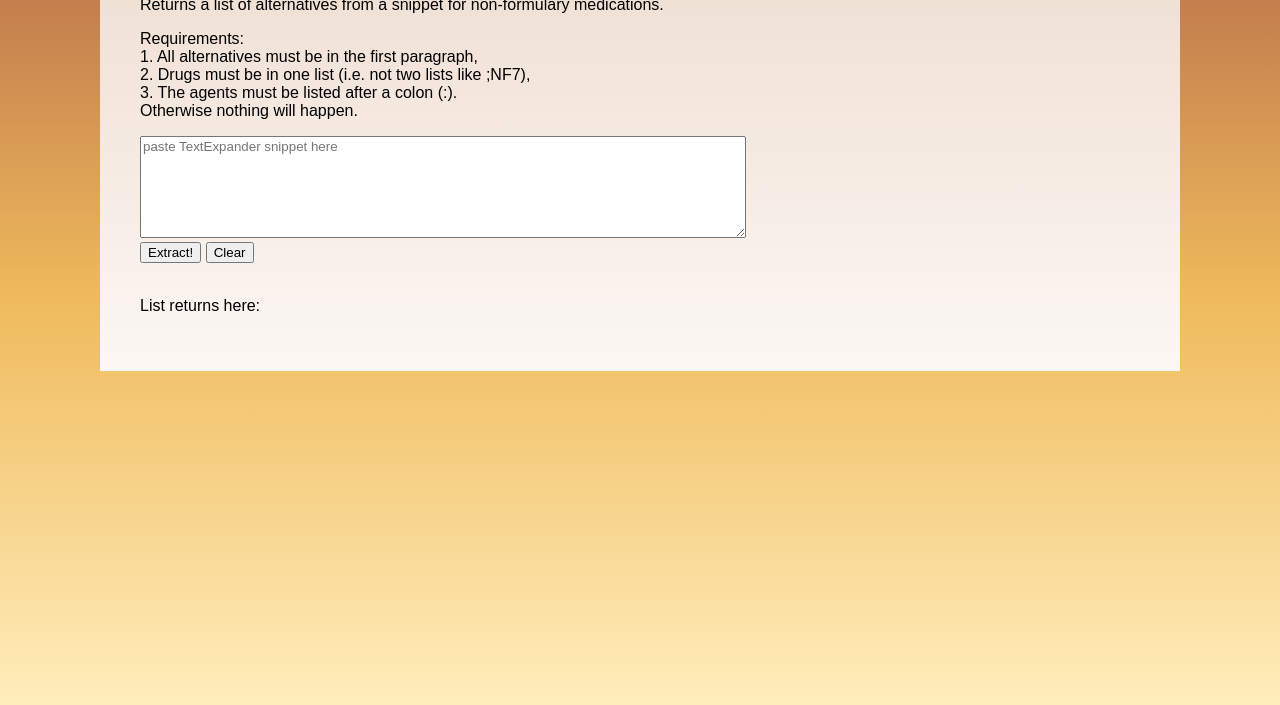
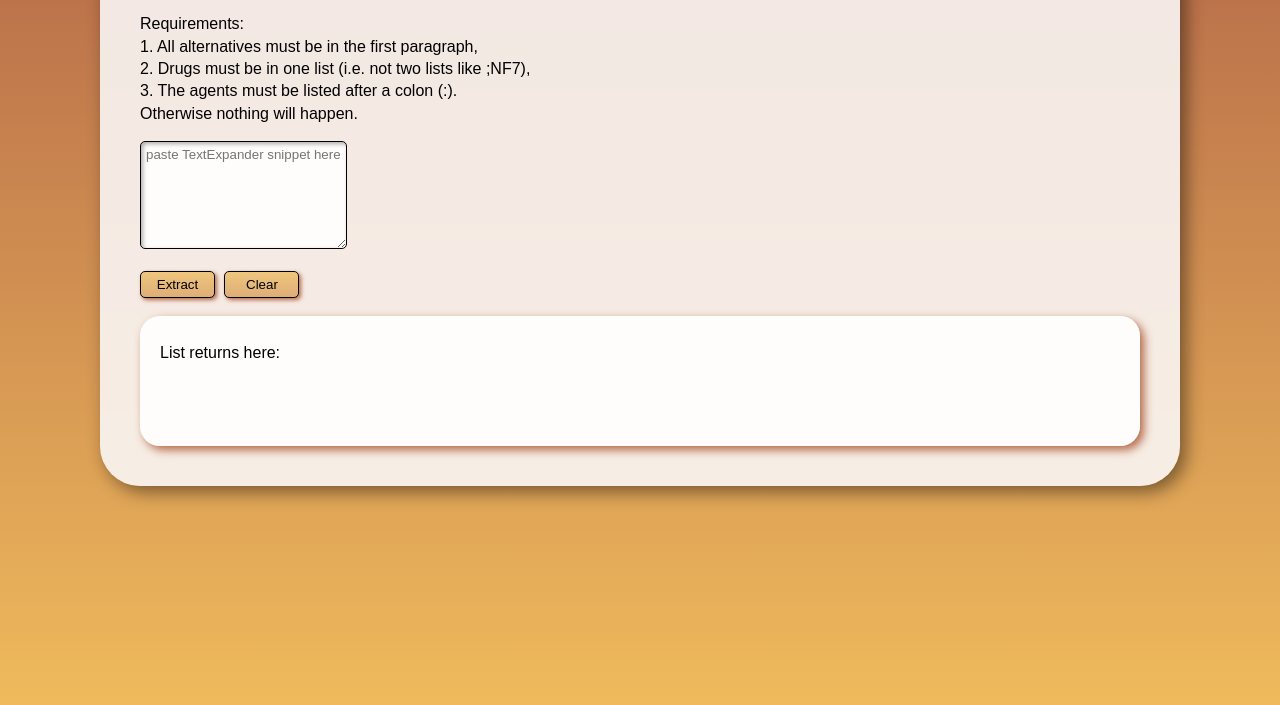
Before and after one commit to BitsAndGravy/nfAltGenerator, a plain HTML site: page altExtractor.html in a window 1280 px wide. Shown: the part 111-816 px from the top of the page. Drawn offline with Linux system fonts and the light colour scheme.

Commit message:
improved viz, added line spacing

```diff
--- a/altExtractor.html
+++ b/altExtractor.html
@@ -3,6 +3,7 @@
 <head>
     <title>Alt Extractor</title>
     <script>
+        // Extract button
         function getAlternatives() {
             document.getElementById('superDiv').innerText = '';     // Clear the div of previous values
             let text = document.getElementById('textInput').value;  // Get the snippet
@@ -23,9 +24,6 @@
                 drugList[i] = drugList[i].charAt(0).toUpperCase() + drugList[i].slice(1); // Capitalize each item
             };
 
-
-
-
             let drugListSorted = drugList.sort();                   // Sort alphabetically
 
             for(i = 0; i < drugList.length; i++) {                  // For loop to add each drug to the page
@@ -35,13 +33,15 @@
                 let bk = document.createElement('br');
                 let outputDiv = document.getElementById('superDiv');
 
-                outputDiv.appendChild(check);
-                outputDiv.appendChild(drugNode);  // Add drug name to the div
-                outputDiv.appendChild(bk);        // Add new line after drug name
+                outputDiv.classList.add('line-spacing'); // Add spacing between lines
+                outputDiv.appendChild(check);       // Add checkbox
+                outputDiv.appendChild(drugNode);    // Add drug name to the div
+                outputDiv.appendChild(bk);          // Add new line after drug name
             };
 
         }
 
+        // Clear button
         function clearTextarea() {
             document.getElementById('textInput').value = '';
             document.getElementById('superDiv').innerText = '';
@@ -54,17 +54,44 @@
         }
 
         body {
-            background-image: linear-gradient(#b46848, #efba5c, #ffedbb);
+            background-image: linear-gradient(#b46848, #efba5c);
             background-repeat: no-repeat;
             min-height: 100vh;
             padding-left: 30px;
             padding-right: 30px;
         }
 
+        p {
+            line-height: 1.4;
+        }
+
+        .line-spacing {
+            line-height: 1.4;
+        }
+
         textarea {
             field-sizing: content; /* height of the textarea will automatically increase based on the number of lines entered. */
             min-height: 6rem; /* default number of lines to start with */
-            min-width: 600px;
+            max-width: 600px;
+            background-color: #ffffffe3;
+            box-shadow: 2px 2px 4px #00000050 inset;
+            border-color: black;
+            padding: 5px;
+            border-radius: 5px;
+        }
+
+        input[type=checkbox] {
+            accent-color: 5492d7;
+        }
+
+        button {
+            background-image: linear-gradient(#efba5cc6, #d99b55c6);
+            box-shadow: 2px 2px 4px #b46848;
+            padding: 5px;
+            border: 1px solid;
+            border-radius: 5px;
+            width: 75px;
+            margin-right: 5px;
         }
 
         .page-wrapper {
@@ -73,10 +100,22 @@
         }
 
         .content-background {
-            background-image: linear-gradient(#eddbcd, #fcf7f4);
-            padding: 40px;
+            background-color: #faf7f5e4;
+            box-shadow: 6px 6px 18px #00000076;
+            padding-top: 10px;
+            padding-left: 40px;
+            padding-right: 40px;
+            padding-bottom: 40px;
+            border-radius: 40px;
         }
 
+        .return-box {
+            background-color: #ffffffe3;
+            box-shadow: 4px 4px 10px #b46848;
+            border-radius: 20px;
+            min-height: 100px;
+            padding: 10px 20px 20px 20px;
+        }
 
 
     </style>
@@ -85,7 +124,7 @@
     <div class="body-background">
         <div class="page-wrapper content-background">
             <div>
-                <H3>Alt Extractor</H3>
+                <H2>Alt Extractor</H2>
                 <p>Returns a list of alternatives from a snippet for non-formulary medications.</p>
                 <p>Requirements: <br>
                     1. All alternatives must be in the first paragraph,  <br>
@@ -99,12 +138,16 @@
                     rows='20';
                     ></textarea>
                 <br>
-                <button type="button" onclick="getAlternatives()">Extract!</button>
+                <br>
+                <button type="button" onclick="getAlternatives()">Extract</button>
                 <button type="button" onclick="clearTextarea()">Clear</button>
             </div>
             <br>
-            <p>List returns here:</p>
-            <div id="superDiv" style="padding-left: 20px;">
+
+            <div class="return-box">
+                <p>List returns here:</p>
+                <div id="superDiv" class="return-div" style="padding-left: 20px;">
+                </div>
             </div>
         </div>
     </div>
```
